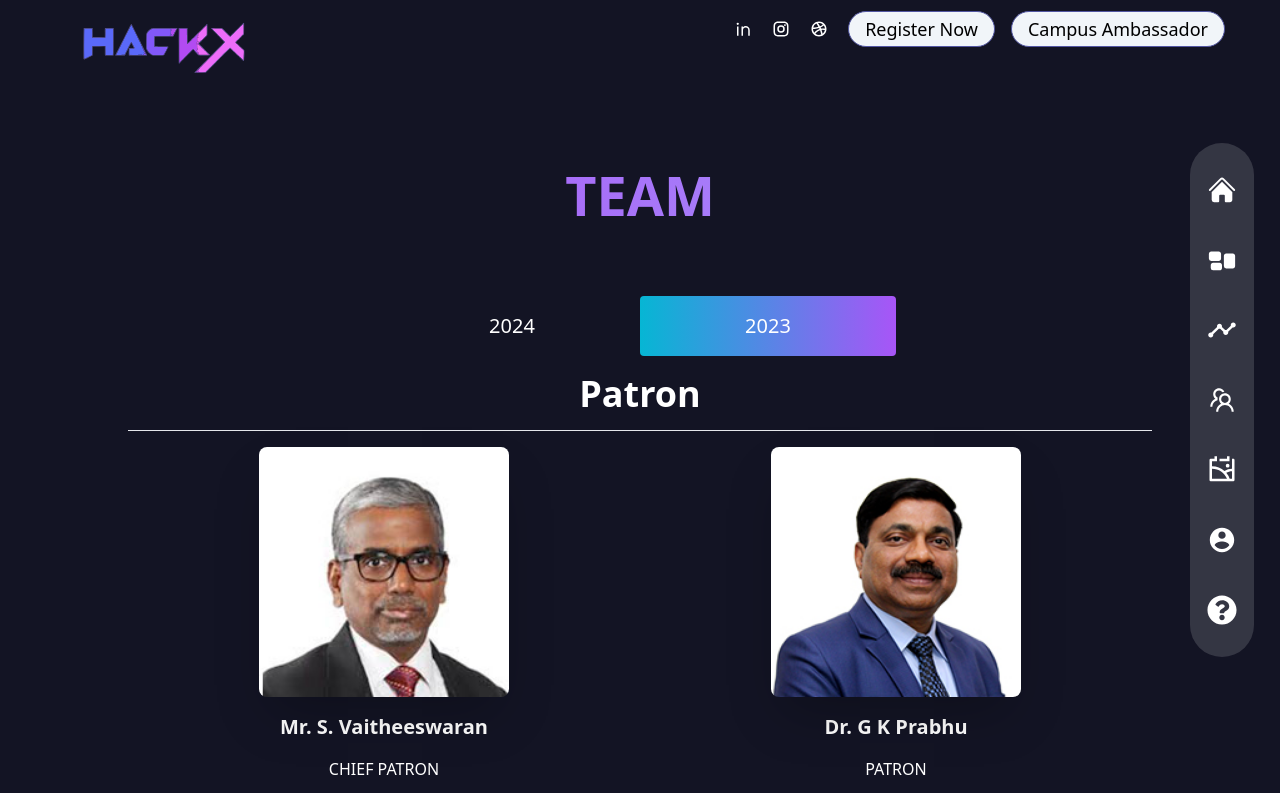
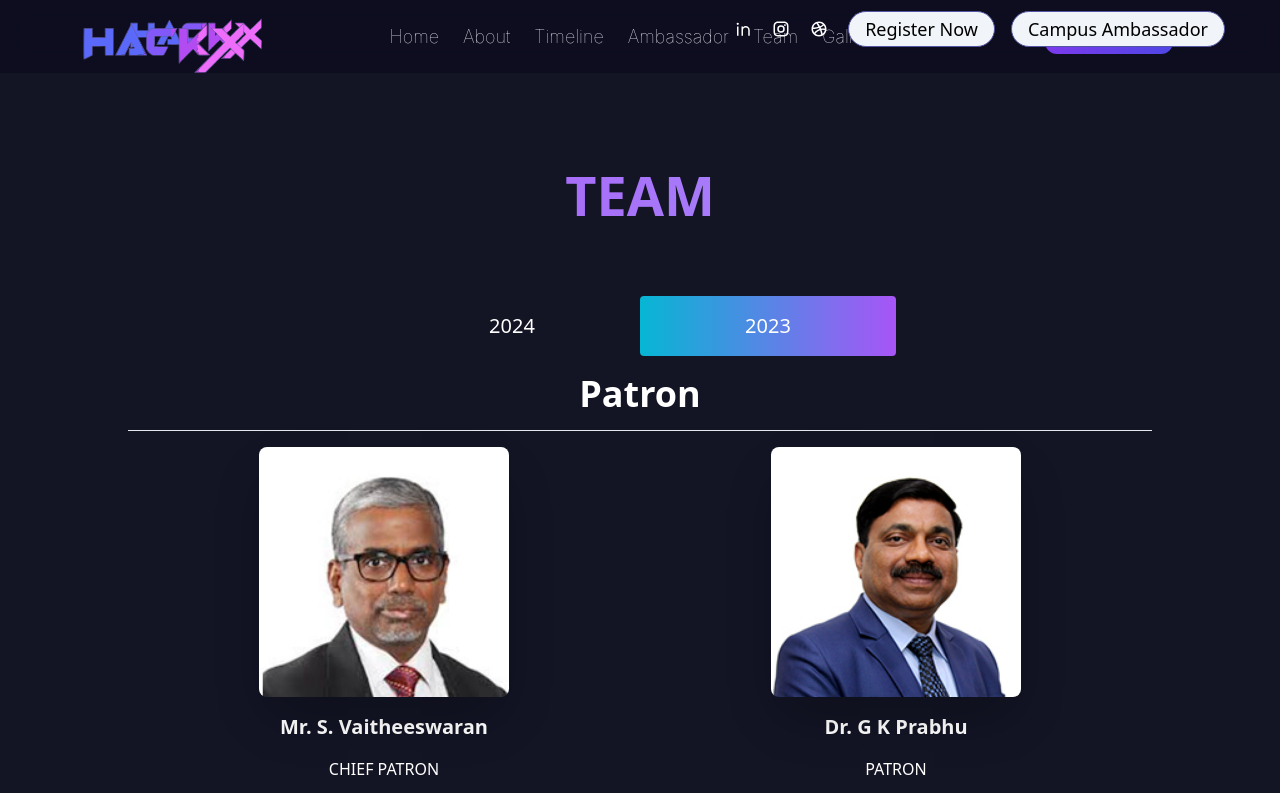
Before and after one commit to MUJHACKX/hackXwebsite, a Next.js app: page /team/backup in a window 1280 px wide. Shown: the top 793 px of the page. Built offline with nearby package versions, Linux system fonts and the light colour scheme.

Commit message:
created a navbar

```diff
--- a/components/Nav.js
+++ b/components/Nav.js
@@ -1,57 +1,173 @@
-// components/Campus/Nav.jsx
-
-import React from 'react';
+// icons
 import { HiHome, HiRectangleGroup } from 'react-icons/hi2';
 import { MdTimeline } from "react-icons/md";
 import { AiOutlineTeam } from "react-icons/ai";
 import { RiGalleryLine } from "react-icons/ri";
 import { FaQuestionCircle } from 'react-icons/fa';
-import { IoMdContact } from "react-icons/io";
+import React, { useState, useEffect } from 'react';
 
 // nav data
 export const navData = [
-  { name: 'home', path: '/', icon: <HiHome /> },
-  { name: 'about', path: '/about', icon: <HiRectangleGroup /> },
-  { name: 'timeline', path: '/timeline', icon: <MdTimeline /> },
-  { name: 'team', path: '/team', icon: <AiOutlineTeam /> },
-  { name: 'gallery' ,path: '/gallery', icon: <RiGalleryLine /> },
-  { name: 'campus' ,path: '/campus', icon: <IoMdContact /> },
-  { name: 'faqs', path: '/contact', icon: <FaQuestionCircle /> },
+  { name: 'Home', path: '/', icon: <HiHome /> },
+  { name: 'About', path: '/about', icon: <HiRectangleGroup /> },
+  { name: 'Timeline', path: '/timeline', icon: <MdTimeline /> },
+  { name: 'Ambassador', path: '/campus', icon: <AiOutlineTeam /> },
+  { name: 'Team', path: '/team', icon: <AiOutlineTeam /> },
+  { name: 'Gallery', path: '/gallery', icon: <RiGalleryLine /> },
+  { name: 'Faqs', path: '/contact', icon: <FaQuestionCircle /> },
 ];
 
+//next link
 import Link from 'next/link';
-import { useRouter } from 'next/router';
+
+// next router
+import { useRouter } from 'next/router'
+import Socials from './Socials';
+import Image from 'next/image';
 
 const Nav = () => {
   const router = useRouter();
   const pathname = router.pathname;
+  const [sideNav, setSideNav] = useState(false);
+  const [isVisible, setIsVisible] = useState(true);
+  const [scrollPosition, setScrollPosition] = useState(0);
+
+  function toggleSideNav() {
+    setSideNav(sideNav => !sideNav);
+  }
+
+  useEffect(() => {
+    const handleScroll = () => {
+      const currentScrollPosition = window.pageYOffset;
+      setIsVisible(scrollPosition > currentScrollPosition || currentScrollPosition < 10);
+      setScrollPosition(currentScrollPosition);
+    };
+
+    window.addEventListener('scroll', handleScroll);
+
+    return () => {
+      window.removeEventListener('scroll', handleScroll);
+    };
+  }, [scrollPosition]);
+
+  useEffect(() => {
+    if (sideNav) {
+      document.body.classList.add('overflow-hidden');
+    } else {
+      document.body.classList.remove('overflow-hidden');
+    }
+  }, [sideNav]);
+
   return (
-    <nav className='flex flex-col items-center xl:justify-center gap-y-4 fixed h-max bottom-0 mt-auto xl:right-[2%] z-50 top-0 w-full xl:w-16 xl:max-w-md xl:h-screen'>
-      {/* inner */}
-      <div className='flex w-full xl:flex-col items-center justify-between xl:justify-center gap-y-10 px-4 md:px-40 xl:px-0 h-[80px] xl:h-max py-8 bg-secondary/90 backdrop-blue-sm text-3xl xl:textxl xl:rounded-full '>
-        {navData.map((link, index) => {
+    <div className='z-50'>
+      <nav className={`flex h-[73px] fixed z-30 justify-center bg-[#050019]/30 backdrop-blur-md w-screen transition-transform duration-500 ease-in-out  ${isVisible ? 'translate-y-0' : '-translate-y-full'}`}>
+        <div className='flex items-center lg:justify-evenly justify-between w-full px-4 py-2'>
+          <div>
+            <Link href={'/'}>
+              <Image src={'/logo.svg'} width={180} height={32} alt='' priority={true} />
+            </Link>
+          </div>
+          <div className='hidden lg:flex'>
+            <ul className='flex items-center justify-center '>
+              {navData.map((item, index) => (
+                <li key={index}>
+                  <Link href={item.path}>
+                    <div className={`flex flex-col items-center justify-center h-28 mx-3 text-[#F8F3FE] ${pathname === item.path ? 'text-accent' : ''}`} style={{ fontFamily: "inter, sans-serif", fontWeight: 100 }}>
+                      <div className='text-lg font-thin'>{item.name}</div>
+                    </div>
+                  </Link>
+                </li>
+              ))}
+            </ul>
+          </div>
+          <div className='lg:flex hidden'>
+            <Link href="https://linktr.ee/mujhackx" target="_blank">
+              <button className='text-white px-3 py-1 rounded-xl font-bold bg-gradient-to-r ease-in-out hover:animate-text from-violet-600 to-indigo-600'>Register now</button>
+            </Link>
+          </div>
+          <div className='flex lg:hidden'>
+            <svg onClick={toggleSideNav} width="60" height="49" viewBox="0 0 60 49" fill="none" xmlns="http://www.w3.org/2000/svg">
+              <path d="M10 18H47.5" stroke="white" strokeWidth="4" strokeLinecap="round" />
+              <path d="M10 31H47.5" stroke="white" strokeWidth="4" strokeLinecap="round" />
+            </svg>
+          </div>
+        </div>
+      </nav>
+      {sideNav ? <SideNavComp toggleSideNav={toggleSideNav} pathname={pathname} /> : null}
+    </div>
+  );
+};
+
+const SideNavComp = ({ toggleSideNav, pathname }) => {
   return (
-            <Link className={`${link.path === pathname && 'text-accent'} relative flex items-center group hover:text-accent`}
+    <div className='fixed inset-0 flex z-50 '>
+      <div className='flex-grow  backdrop-blur-sm transition-all duration-300' onClick={toggleSideNav}></div>
+      <div className='flex flex-col bg-[#050019]/40 backdrop-blur-md w-72 h-full transition-all duration-300 transform translate-x-0'>
+        <div className='flex justify-end p-11 pb-7'>
+          <svg onClick={toggleSideNav} width="31" height="31" viewBox="0 0 31 31" fill="none" xmlns="http://www.w3.org/2000/svg">
+            <path d="M29 28.5165L2.4835 2.00001" stroke="white" strokeWidth="4" strokeLinecap="round" />
+            <path d="M2.48352 28.5165L29 2.00001" stroke="white" strokeWidth="4" strokeLinecap="round" />
+          </svg>
+        </div>
+        <div className=''>
+          <ul className=''>
+            {navData.map((item, index) => (
+              <li key={index}>
+                <Link onClick={toggleSideNav} href={item.path}>
+                  <div className={`flex flex-col justify-start  h-[18px] p-8 px-4  w-[68px] text-[#F8F3FE] ${pathname === item.path ? 'text-accent' : ''}`} style={{ fontFamily: "Space Grotesk, sans-serif" }}>
+                    <div className='text-2xl font-bold'>{item.name}</div>
+                  </div>
+                </Link>
+              </li>
+            ))}
+          </ul>
+        </div>
+        <div className='flex p-4 pt-8'>
+          <Link href="https://linktr.ee/mujhackx" target="_blank">
+            <button className='text-white px-4 py-2 rounded-xl font-bold bg-gradient-to-r ease-in-out  hover:animate-text from-violet-600 to-indigo-600'>Register now</button>
+          </Link>
+        </div>
+        <div className='p-4 pl-6'>
+          <Socials />
+        </div>
+      </div>
+    </div>
+  );
+}
+
+export default Nav;
+
+/*
+ <nav className='flex flex-col items-center xl:justify-center gap-y-4 fixed h-max
+  bottom-0 mt-auto xl:right-[2%] z-50 top-0 w-full xl:w-16 xl:max-w-md xl:h-screen'>
+
+    { inner }
+    <div className='flex w-full xl:flex-col items-center
+     justify-between xl:justify-center gap-y-10 px-4 md:px-40
+     xl:px-0 h-[80px] xl:h-max py-8 bg-secondary/90 backdrop-blue-sm text-3xl xl:textxl
+     xl:rounded-full '>
+
+      {navData.map((link, index)=> {
+        return(
+        <Link className={`${link.path === pathname && 'text-accent'} relative flex items-center
+         group hover:text-accent`}
          href={link.path}
-              key={index}
+         key = {index}
         >
-              {/* tooltip */}
+          { tooltip }
           <div className='absolute pr-14 right-0 hidden xl:group-hover:flex '>
             <div className='bg-white relative flex text-primary items-center p-[6px] rounded-[3px]'>
               <div className='text-[12px] leading-none font-semibold capitalize'>
                 {link.name}
               </div>
-                  {/* triangle */}
-                  <div className='border-solid border-l-white border-l-8 border-y-transparent border-y-[6px] border-r-0 absolute -right-2'></div>
+              {triangle }
+              <div className='border-solid border-l-white border-l-8 border-y-transparent border-y-[6px]
+              border-r-0 absolute -right-2'></div>
             </div>
           </div>
           <div>{link.icon}</div>
-            </Link>
-          );
+        </Link>);
       })}
     </div>
     </nav>
-  );
-};
-
-export default Nav;
+    */
```
Lines whose indentation alone changed are shown as unchanged.
